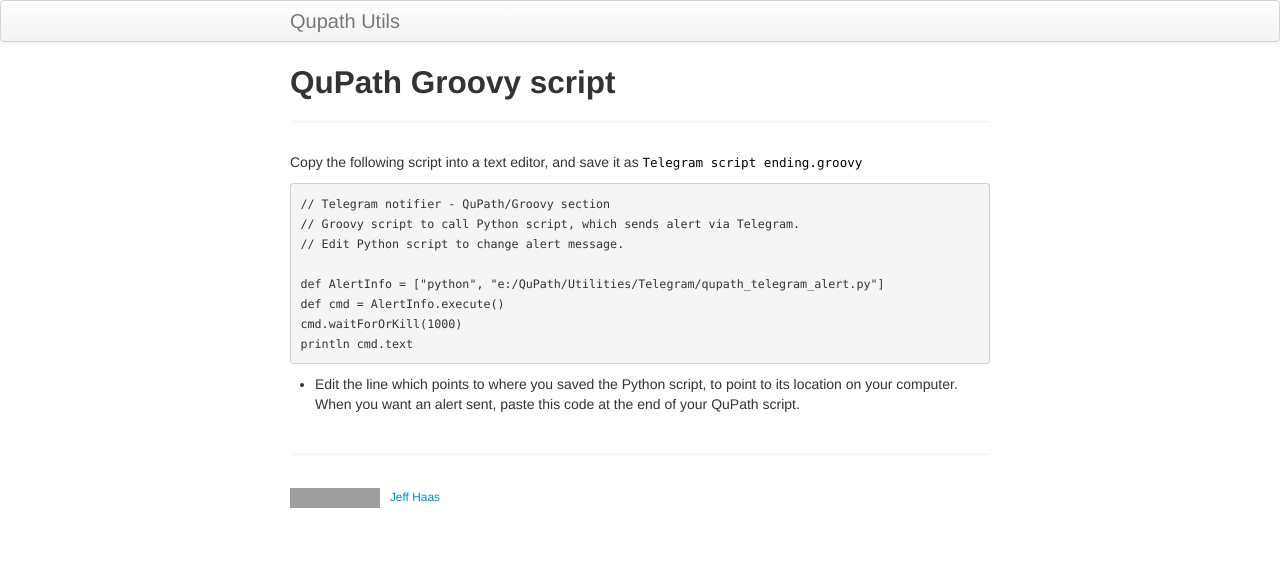
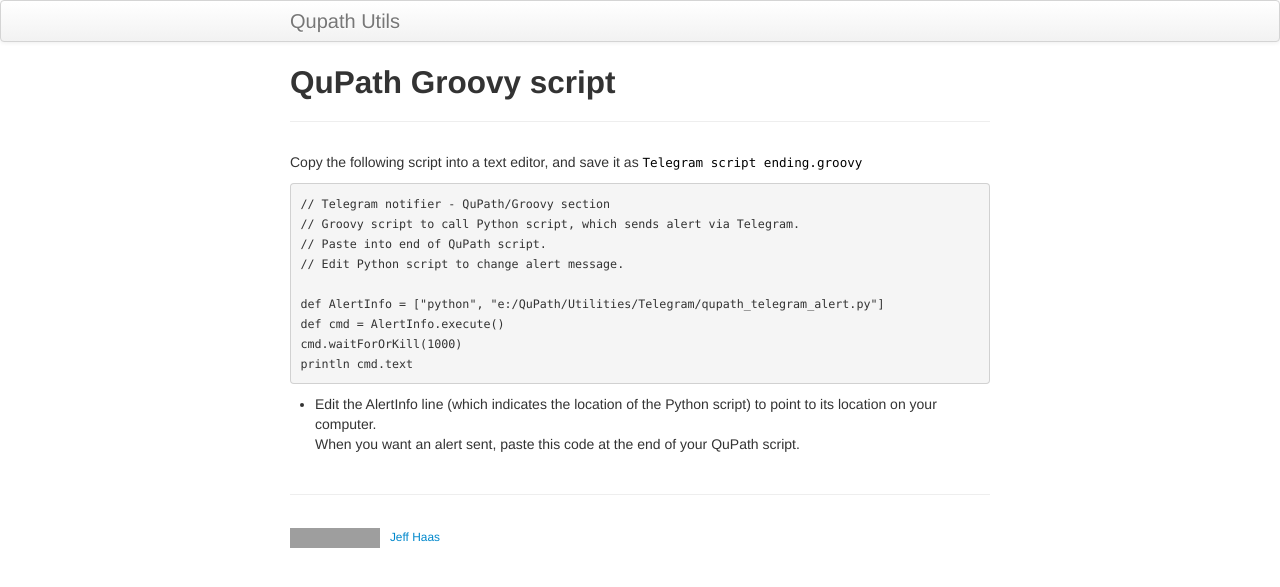
Before and after one commit to Jeff-Haas/qupath_utils, a Jekyll site: the page built from pages/groovy_script.md, in a window 1280 px wide. Shown: the top 587 px of the page. Built offline with Jekyll 4.4.1, drawn with Linux system fonts in a browser that asks for light colours; grey boxes are pictures that could not be loaded.

Commit message:
Update groovy_script.md

````diff
--- a/pages/groovy_script.md
+++ b/pages/groovy_script.md
@@ -8,6 +8,7 @@ Copy the following script into a text editor, and save it as `Telegram script en
 ```
 // Telegram notifier - QuPath/Groovy section
 // Groovy script to call Python script, which sends alert via Telegram.
+// Paste into end of QuPath script.
 // Edit Python script to change alert message.
 
 def AlertInfo = ["python", "e:/QuPath/Utilities/Telegram/qupath_telegram_alert.py"]
@@ -16,6 +17,6 @@ cmd.waitForOrKill(1000)
 println cmd.text
 ```
 
-- Edit the line which points to where you saved the Python script, to point to its location on your computer.
+- Edit the AlertInfo line (which indicates the location of the Python script) to point to its location on your computer.
 <br>
 When you want an alert sent, paste this code at the end of your QuPath script.
````
